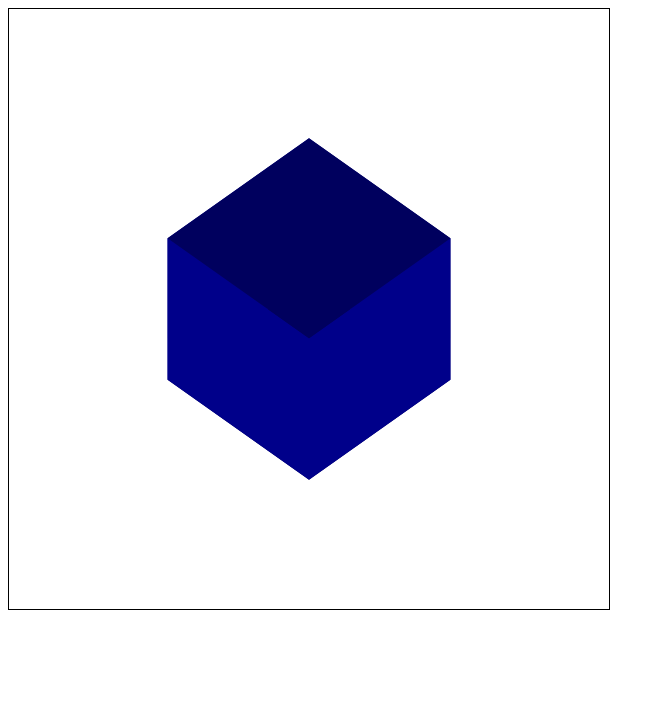
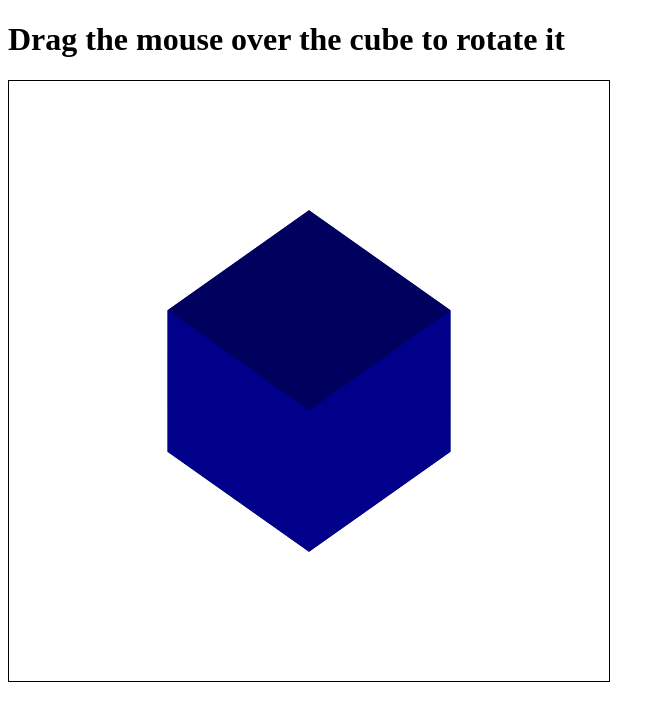
Before and after one commit to naclcaleb/JavaScript-Cube, a plain HTML site: page index.html in a window 1280 px wide. Shown: the whole page, without its empty margins (0-665 px from the left). Drawn offline with Linux system fonts and the light colour scheme.

Commit message:
Add instructions to webpage

```diff
--- a/index.html
+++ b/index.html
@@ -4,6 +4,7 @@
         <title>3D in JS</title>
     </head>
     <body>
+        <h1>Drag the mouse over the cube to rotate it</h1>
 
         <!--The viewport-->
         <canvas id="viewport"></canvas>
```
